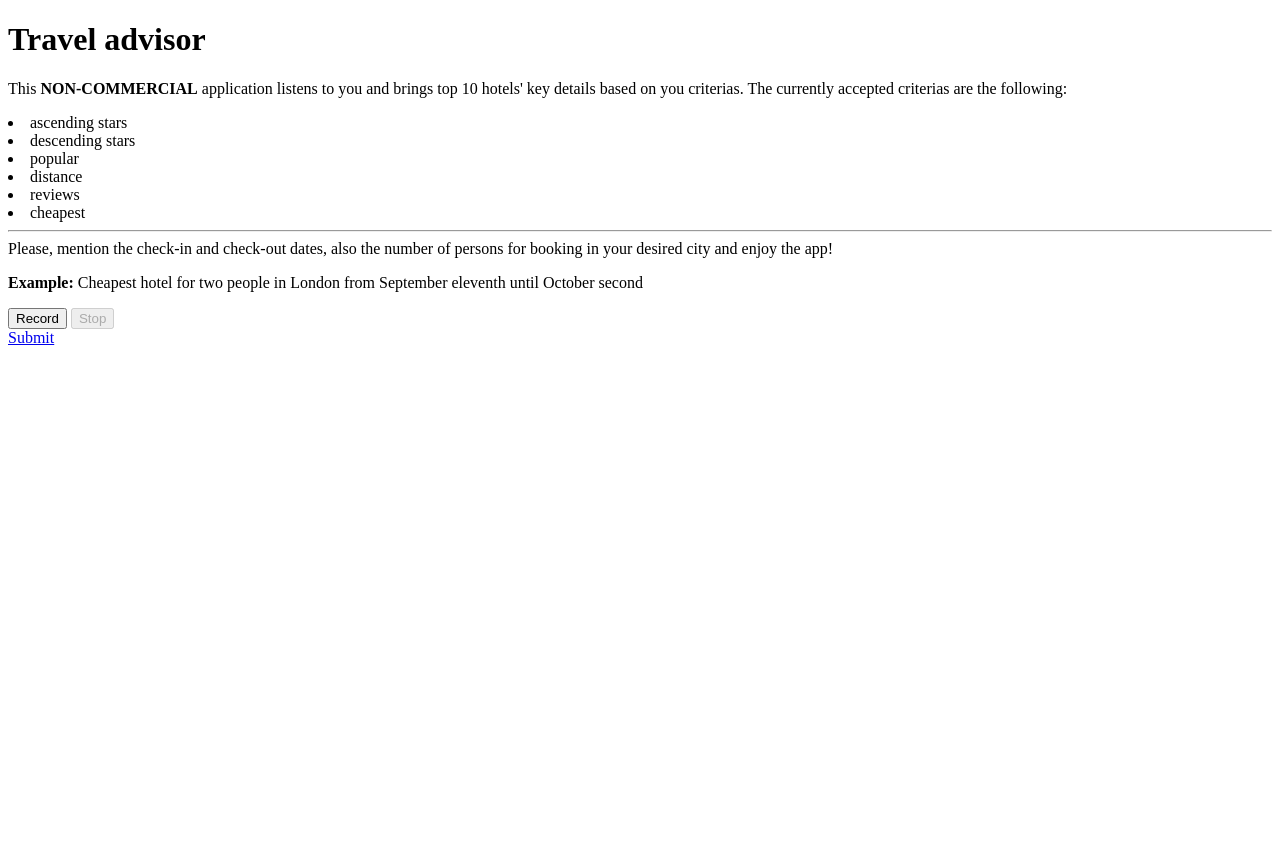
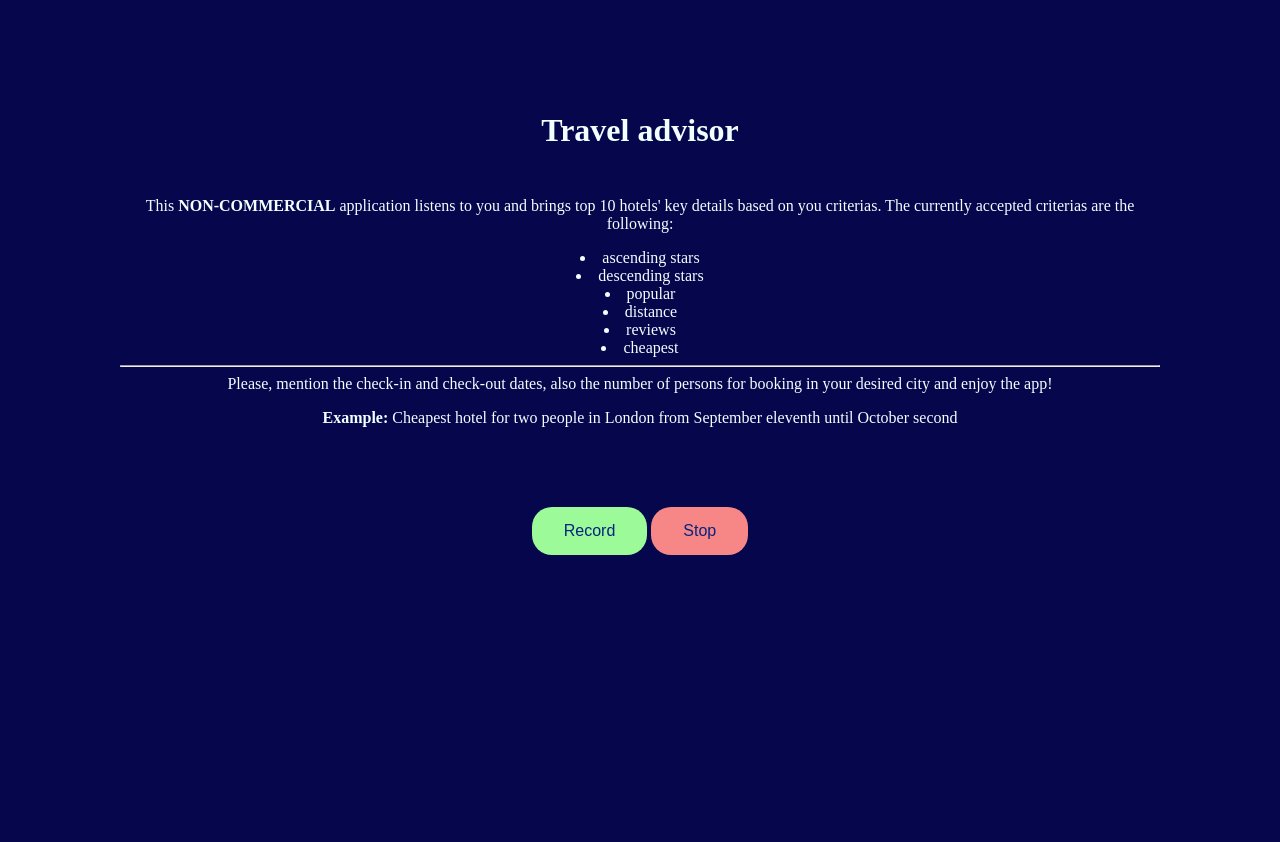
Before and after one commit to bkenan/live_travel_advisor, a Flask app: page / in a window 1280 px wide. Before the commit the page ends 345 px from the top, so only its background shows below. Run offline with Flask 2, Linux system fonts and the light colour scheme; some libraries are stand-ins or nearby versions.

Commit message:
updating styles

```diff
--- /dev/null
+++ b/static/css/styles.css
@@ -0,0 +1,108 @@
+#table {
+    width:100%;
+    margin-top: 10em;
+    border: 5px solid;
+    text-align: right;
+    padding: 15px;
+  }
+
+table:hover {background-color: rgb(37, 37, 248);}
+
+body {
+  background-color: rgb(6, 6, 76);
+  color: white
+}
+
+.main{
+  color: azure;
+  margin: 7em;
+  text-align: center;
+}
+
+a:link, a:visited {
+  color: white;
+  text-decoration: none;
+  cursor: auto;
+}
+
+.home {
+  background-color: DodgerBlue; /* Blue background */
+  border: none; /* Remove borders */
+  color: white; /* White text */
+  margin-left: 2rem;
+  margin-top: 5rem;
+  font-size: 50px; /* Set a font size */
+  cursor: pointer; /* Mouse pointer on hover */
+  font-weight: bold;
+}
+
+.home:hover {
+  background-color: RoyalBlue;
+}
+
+.for_title{
+  text-align: center;
+}
+
+#controls{
+  margin-top: 5em;
+}
+
+
+.btn {
+  background-color: #9cfb98;
+  border: none;
+  color: rgb(6, 36, 127);
+  padding: 15px 32px;
+  text-align: center;
+  text-decoration: none;
+  display: inline-block;
+  font-size: 16px;
+  border-radius: 20px;
+  cursor: auto;
+}
+
+.btn:hover {
+  background-color: #2466eb;
+  color: white;
+}
+
+.btn-stop{
+  background-color: rgb(247, 134, 134);
+}
+
+.submit {
+  outline: none;
+  text-decoration: none;
+  background-color: #2adeef;
+  border: none;
+  color: rgb(7, 33, 114);
+  padding: 20px 32px;
+  text-align: center;
+  display: inline-block;
+  font-size: 20px;
+  cursor: auto;
+  margin-top: 7rem;
+}
+
+.submit:hover {
+  background-color: #2466eb;
+  color: white;
+}
+
+.intro{
+  margin-top: 3em;
+}
+
+.disabled{
+  visibility: hidden;
+}
+
+/*
+a.disabled {
+  pointer-events: none;
+  cursor: default;
+  color: rgb(6, 6, 76);
+  background-color: rgb(6, 6, 76);
+}
+*/
--- a/templates/base.html
+++ b/templates/base.html
@@ -4,7 +4,7 @@
 	<meta charset="utf-8">
 	<meta name="viewport" content="width=device-width, initial-scale=1">
 	<title>Travel</title>
-	<link rel="stylesheet" href="./static/css/em.css">
+	<link rel="stylesheet" href="./static/css/styles.css">
 </head>
 <body>
 <div id="container">
--- a/templates/results.html
+++ b/templates/results.html
@@ -4,7 +4,7 @@
 	<meta charset="utf-8">
 	<meta name="viewport" content="width=device-width, initial-scale=1">
 	<title>Live Travel Advisor</title>
-	<link rel="stylesheet" href="./static/css/pii.css">
+	<link rel="stylesheet" href="./static/css/styles.css">
   <link rel="stylesheet" href="https://cdnjs.cloudflare.com/ajax/libs/font-awesome/4.7.0/css/font-awesome.min.css">
 </head>
 <body>
```
